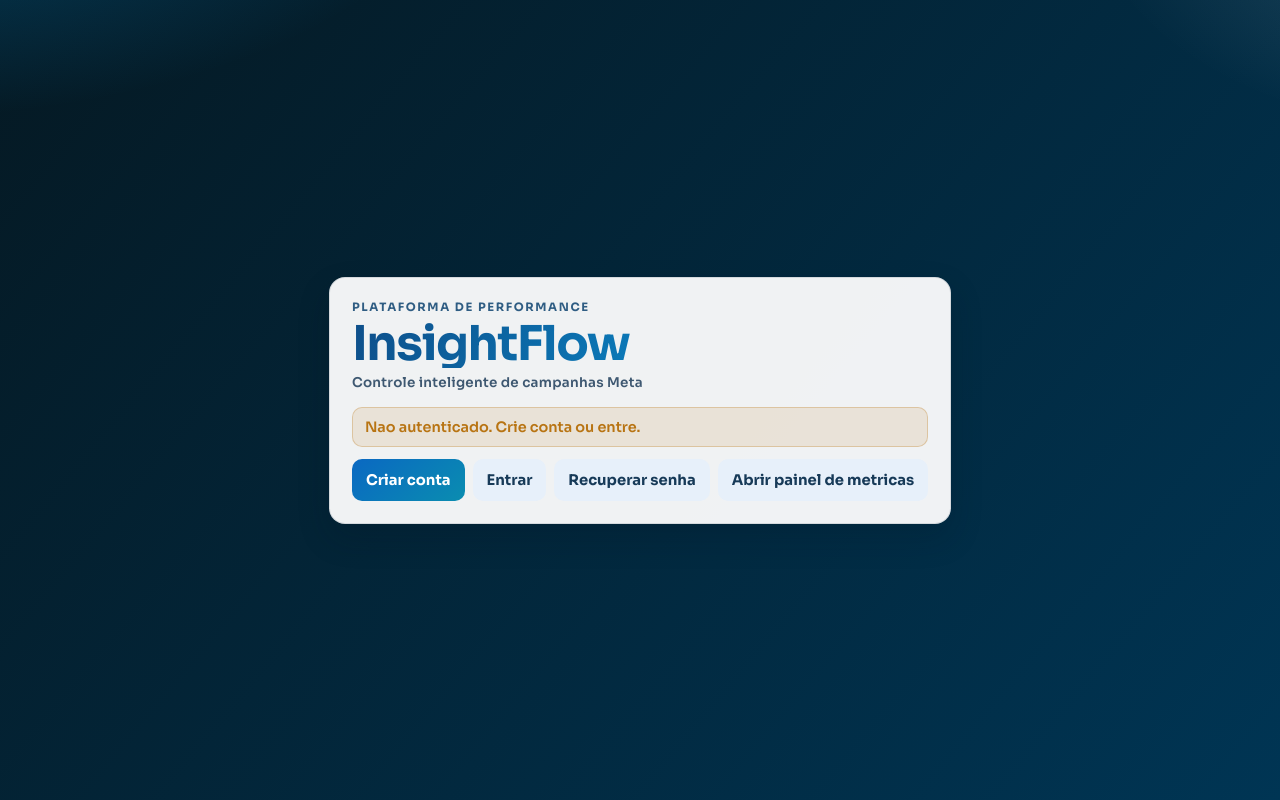
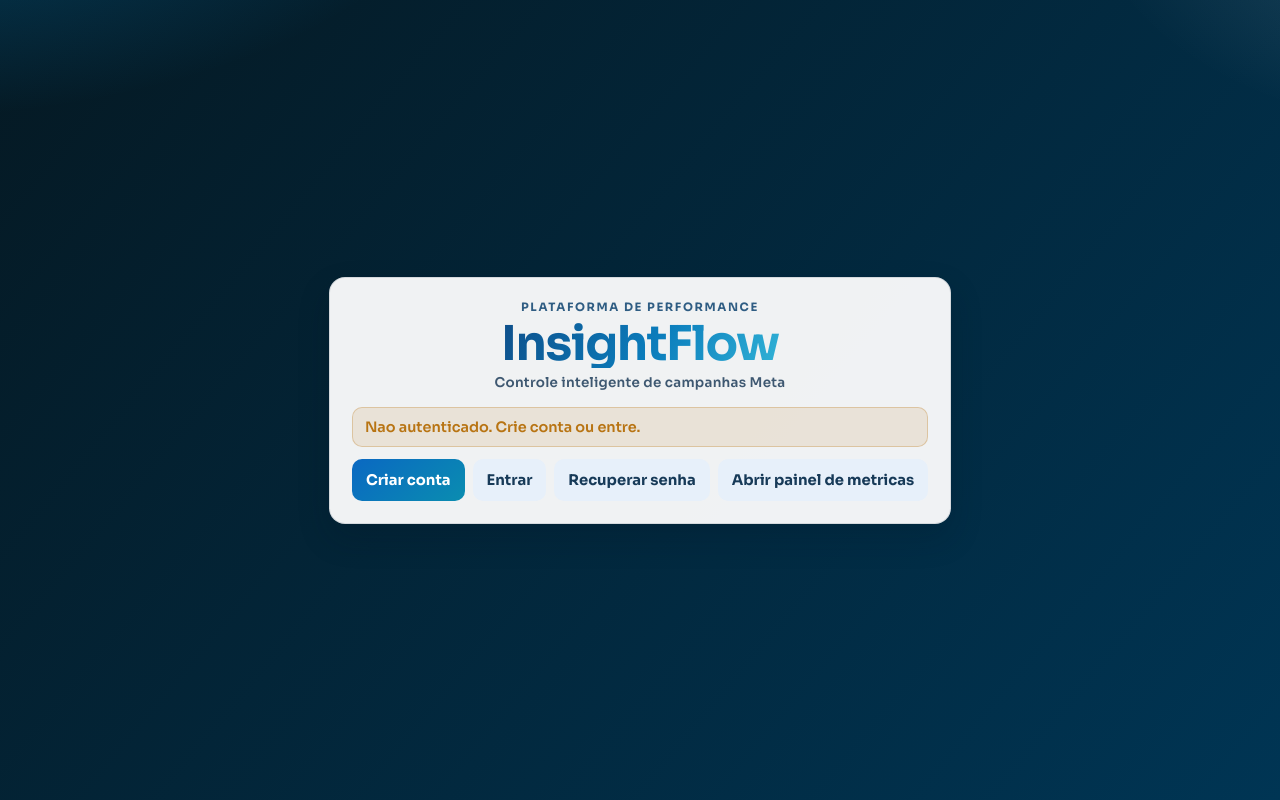
Before and after one commit to CezarMC/testeApi, a website: page index.html in a window 1280 px wide. Drawn offline with nearby package versions, Linux system fonts and the light colour scheme; no server answers.

Commit message:
style: centralizar branding InsightFlow na entrada

```diff
--- a/index.html
+++ b/index.html
@@ -77,6 +77,8 @@
 			display: grid;
 			gap: 6px;
 			margin-bottom: 4px;
+			justify-items: center;
+			text-align: center;
 		}
 
 		.brand-kicker {
```
Also changed, not shown: public/index.html (+2 -0 lines).
